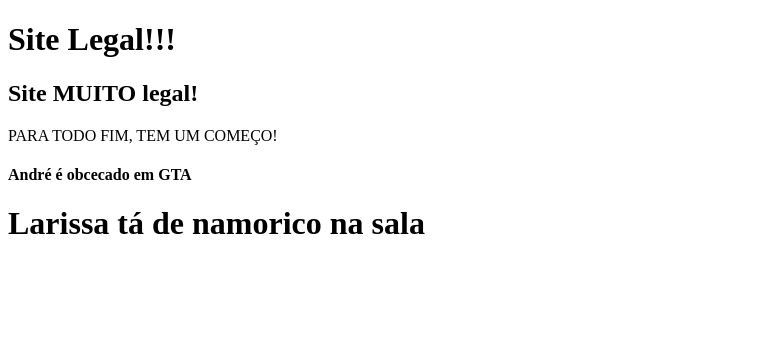
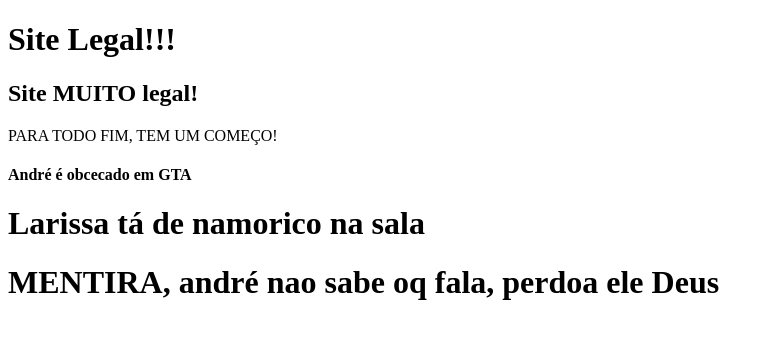
Before and after one commit to LarissLudymila/segundo_commit, a plain HTML site: page index.html in a window 1280 px wide. Shown: the whole page, without its empty margins (0-774 px from the left). Drawn offline with Linux system fonts and the light colour scheme.

Commit message:
quinto_commit

```diff
--- a/index.html
+++ b/index.html
@@ -11,5 +11,6 @@
     <p>PARA TODO FIM, TEM UM COMEÇO!</p>
     <h4>André é obcecado em GTA</h4>
     <h1>Larissa tá de namorico na sala</h1>
+    <h1>MENTIRA, andré nao sabe oq fala, perdoa ele Deus</h1>
 </body>
 </html>
```
